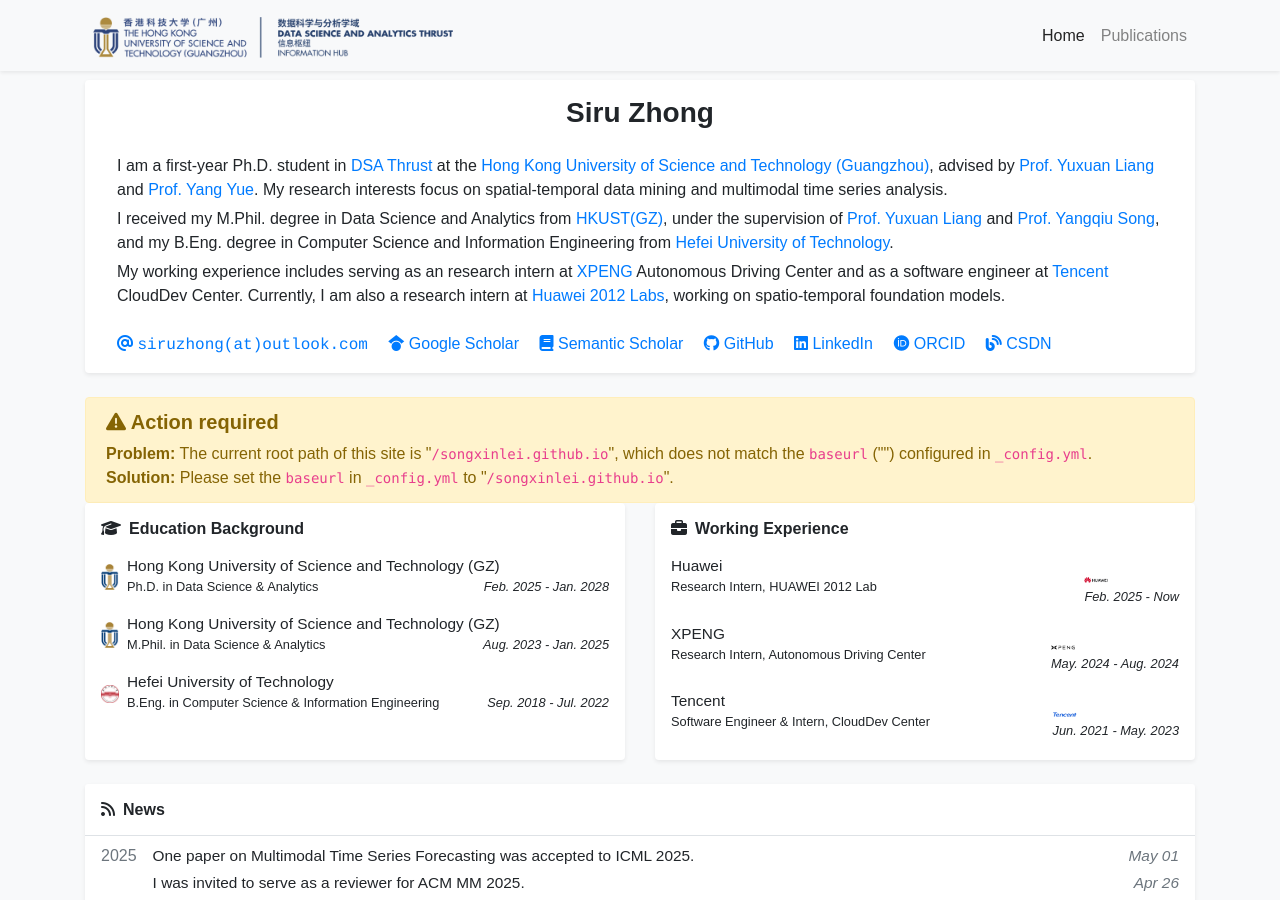
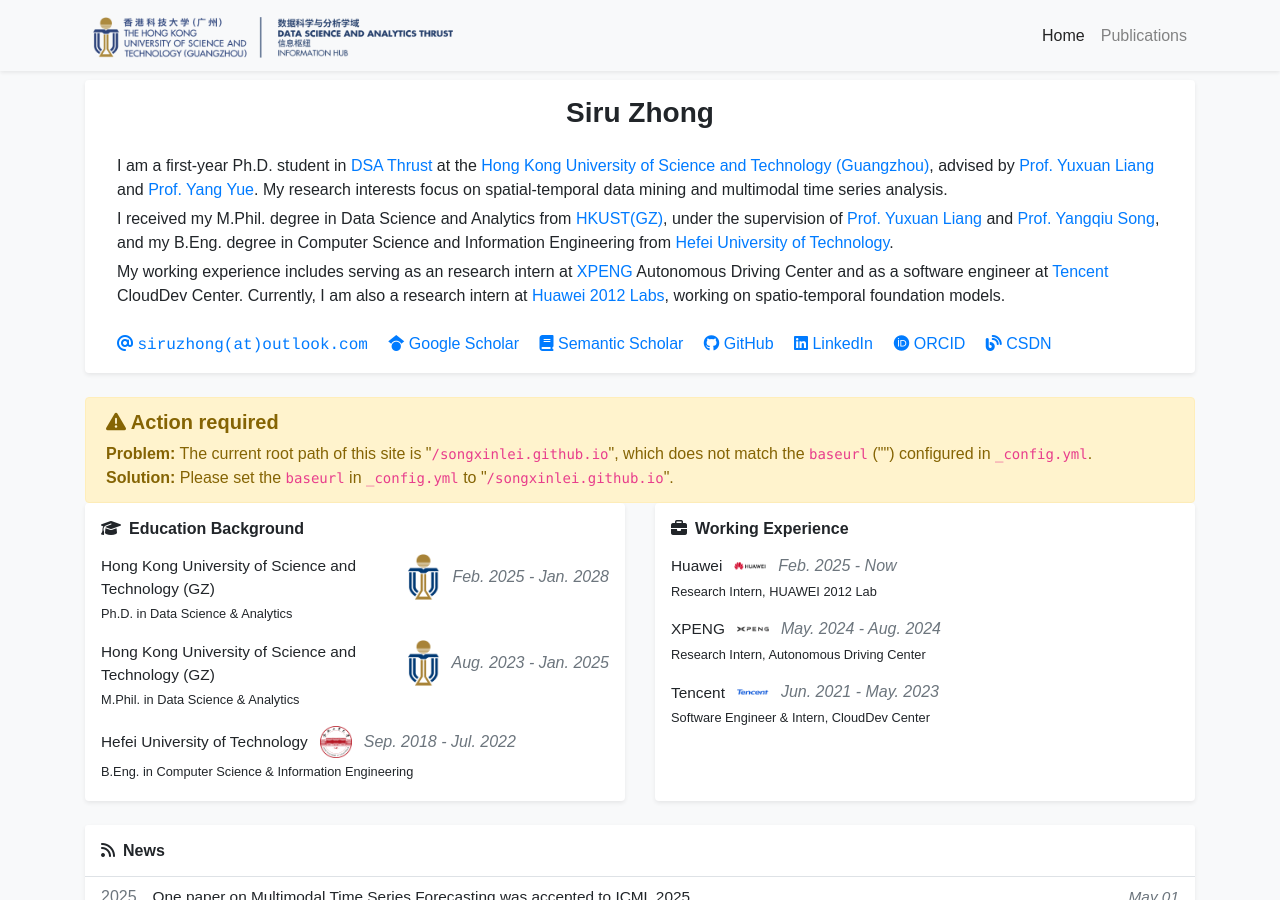
Before and after one commit to thunderlrr/songxinlei.github.io, a Jekyll site: the page built from index.html, in a window 1280 px wide and 900 px high. Built offline with Jekyll 4.4.1, drawn with Linux system fonts in a browser that asks for light colours; a style sheet for code colours, icons or effects is not loaded.

Commit message:
update profile

```diff
--- a/_includes/widgets/experience_card.html
+++ b/_includes/widgets/experience_card.html
@@ -8,14 +8,14 @@
                 <ul class="list-unstyled mb-1">
                     {% for item in site.data.profile.education %}
                     <li class="media mb-3">
-                        <img src="{{ item.logo | relative_url }}" alt="{{ item.name }}" style="width: 18px;" class="mr-2 mt-1 align-self-center">
                         <div class="media-body">
-                            <div style="font-size: 15.4px">{{ item.name }}</div>
+                            <div class="d-flex align-items-center mb-1">
+                                <div style="font-size: 15.4px">{{ item.name }}</div>
+                                <img src="{{ item.logo | relative_url }}" alt="{{ item.name }}" style="width: 32px; margin: 0 12px;" class="align-self-center">
+                                <div class="text-muted no-break"><em>{{ item.date }}</em></div>
+                            </div>
                             <div class="small">{{ item.dept }}</div>
-                            <div class="small d-flex">
-                                <div>{{ item.position }}</div>
-                                <div class="mt-auto ml-auto no-break"><em>{{ item.date }}</em></div>
-                            </div>
+                            <div class="small">{{ item.position }}</div>
                         </div>
                     </li>
                     {% endfor %}
@@ -33,15 +33,13 @@
                     {% for item in site.data.profile.experience %}
                     <li class="media mb-3">
                         <div class="media-body">
-                            <div style="font-size: 15.4px">{{ item.name }}</div>
+                            <div class="d-flex align-items-center mb-1">
+                                <div style="font-size: 15.4px">{{ item.name }}</div>
+                                <img src="{{ item.logo | relative_url }}" alt="{{ item.name }}" style="width: 32px; margin: 0 12px;" class="align-self-center">
+                                <div class="text-muted no-break"><em>{{ item.date }}</em></div>
+                            </div>
                             <div class="small">{{ item.dept }}</div>
-                            <div class="small d-flex">
-                                <div>{{ item.position }}</div>
-                                <div class="mt-auto ml-auto no-break text-right">
-                                    <img src="{{ item.logo | relative_url }}" alt="{{ item.name }}" style="width: 24px; margin-bottom: 4px;" class="d-block">
-                                    <em>{{ item.date }}</em>
-                                </div>
-                            </div>
+                            <div class="small">{{ item.position }}</div>
                         </div>
                     </li>
                     {% endfor %}
```
